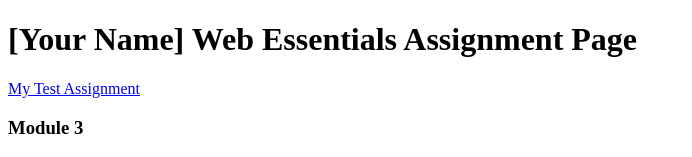
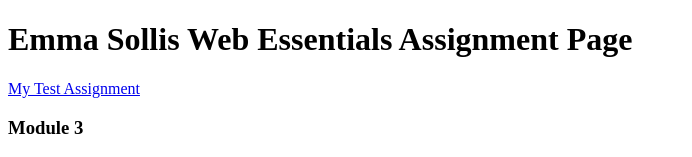
Before and after one commit to emma-sollis/dwdd1600, a plain HTML site: page index.html in a window 1280 px wide. Shown: the top 157 px of the page, without its empty margins (0-692 px from the left). Drawn offline with Linux system fonts and the light colour scheme.

Commit message:
Added My Name

```diff
--- a/index.html
+++ b/index.html
@@ -6,7 +6,7 @@
 		<title>dwdd 1600 assignment list page</title>
 	</head>
 	<body>
-		<h1>[Your Name] Web Essentials Assignment Page</h1>
+		<h1>Emma Sollis Web Essentials Assignment Page</h1>
 		<p><a href="01test">My Test Assignment</a></p>
 
 		<h3>Module 3</h3>
```
